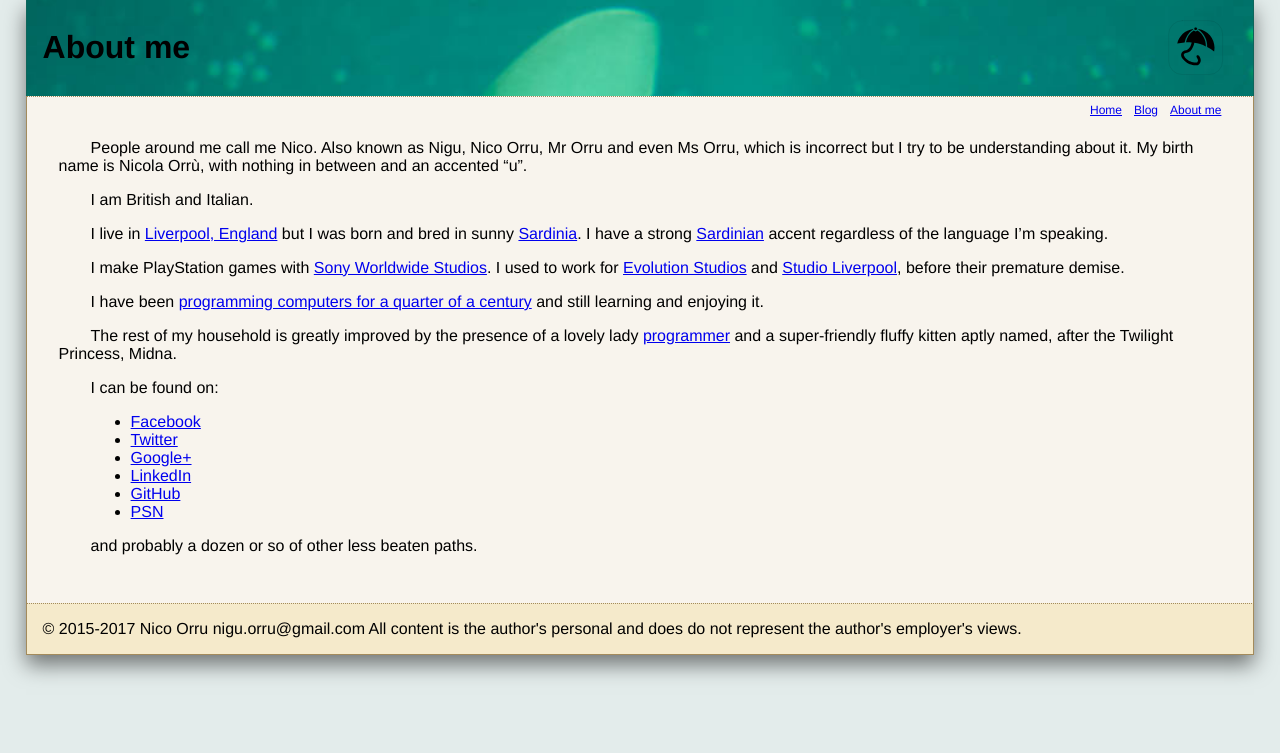
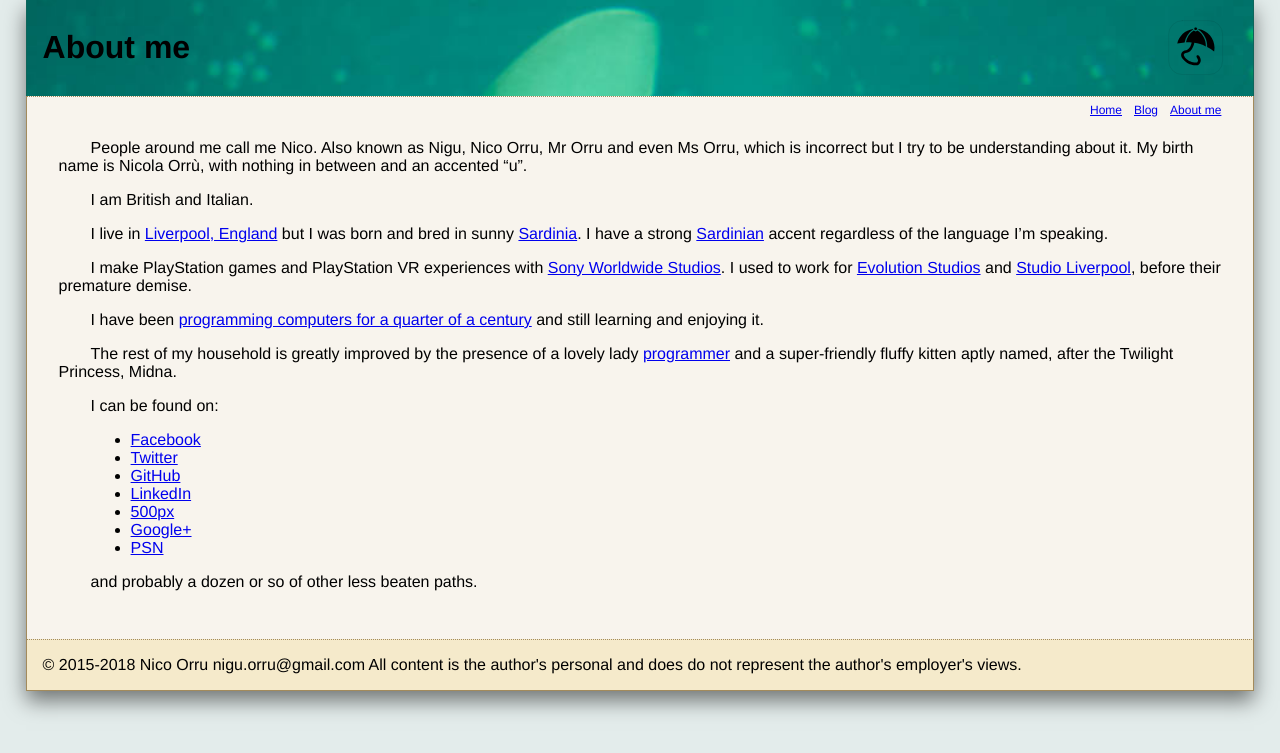
Before and after one commit to itadinanta/itadinanta.github.io, a Jekyll site: the page built from about.md, in a window 1280 px wide. Shown: the top 753 px of the page. Built offline with Jekyll 4.4.1, drawn with Linux system fonts in a browser that asks for light colours.

Commit message:
Updated to 2018

```diff
--- a/_layouts/default.html
+++ b/_layouts/default.html
@@ -29,7 +29,7 @@
 				</div>
 			</div>
 			<div id="footer">
-				&copy; 2015-2017 Nico Orru <span>nigu</span><span>&period;</span><span>orru</span><span>&commat;</span><span>gmail</span><span></span>&period;</span><span>com</span>
+				&copy; 2015-2018 Nico Orru <span>nigu</span><span>&period;</span><span>orru</span><span>&commat;</span><span>gmail</span><span></span>&period;</span><span>com</span>
 				All content is the author's personal and does do not represent the
 				author's employer's views.
 			</div>
--- a/about.md
+++ b/about.md
@@ -10,19 +10,20 @@ I am British and Italian.
 I live in [Liverpool, England](https://en.wikipedia.org/wiki/Liverpool) but I was born and bred in sunny [Sardinia](https://en.wikipedia.org/wiki/Sardinia).
 I have a strong [Sardinian](https://en.wikipedia.org/wiki/Sardinian_language) accent regardless of the language I'm speaking.
 
-I make PlayStation games with [Sony Worldwide Studios](https://en.wikipedia.org/wiki/SCE_Worldwide_Studios). I used to work for [Evolution Studios](https://en.wikipedia.org/wiki/Evolution_Studios) and [Studio Liverpool](https://en.wikipedia.org/wiki/Psygnosis), before their premature demise.
+I make PlayStation games and PlayStation VR experiences with [Sony Worldwide Studios](https://en.wikipedia.org/wiki/SCE_Worldwide_Studios). I used to work for [Evolution Studios](https://en.wikipedia.org/wiki/Evolution_Studios) and [Studio Liverpool](https://en.wikipedia.org/wiki/Psygnosis), before their premature demise.
 
-I have been [programming computers for a quarter of a century](/resources/curriculum_2017.pdf) and still learning and enjoying it.
+I have been [programming computers for a quarter of a century](/resources/curriculum_2018.pdf) and still learning and enjoying it.
 
-The rest of my household is greatly improved by the presence of a lovely lady [programmer](http://blog.doppioslash.com/about/) and a super-friendly fluffy kitten aptly named, after the Twilight Princess, Midna.
+The rest of my household is greatly improved by the presence of a lovely lady [programmer](http://www.doppioslash.com/) and a super-friendly fluffy kitten aptly named, after the Twilight Princess, Midna.
 
 I can be found on:
 
 * [Facebook](https://facebook.com/norru)
 * [Twitter](https://twitter.com/nicola_orru)
+* [GitHub](https://github.com/norru/)
+* [LinkedIn](https://uk.linkedin.com/in/norru)
+* [500px](https://500px.com/nicoorr)
 * [Google+](https://plus.google.com/+NicoOrrù)
-* [LinkedIn](https://uk.linkedin.com/in/norru)
-* [GitHub](https://github.com/norru/)
 * [PSN](http://eu.playstation.com/psn/profile/Nigu/)
 
 and probably a dozen or so of other less beaten paths.
```
Also changed, not shown: 1 other file.
